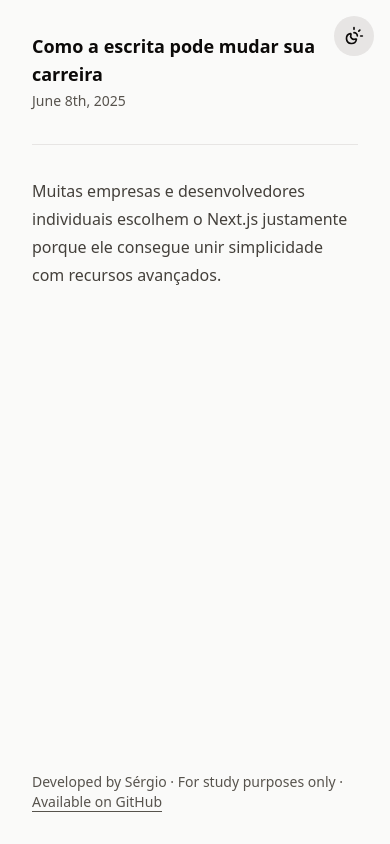
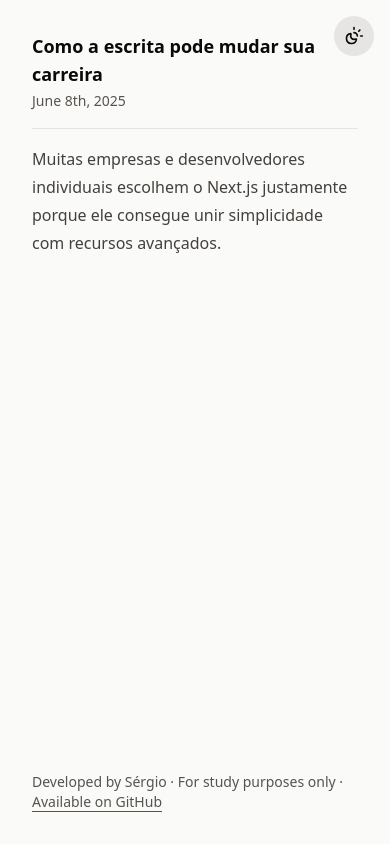
Before and after one commit to sergiodantasz/blog, a Next.js app: page /post/como-a-escrita-pode-mudar-sua-carreira in a window 390 px wide. Built offline with nearby package versions, Linux system fonts and the light colour scheme.

Commit message:
style: enhance layout spacing for improved visual hierarchy in main and post pages

```diff
--- a/src/app/page.tsx
+++ b/src/app/page.tsx
@@ -6,7 +6,7 @@ import { Spinner } from '@/components/ui/spinner';
 
 export default async function Page() {
   return (
-    <div>
+    <div className='space-y-8 sm:space-y-16'>
       <Header />
       <Suspense fallback={<Spinner />}>
         <PostList />
--- a/src/app/post/[slug]/page.tsx
+++ b/src/app/post/[slug]/page.tsx
@@ -25,7 +25,7 @@ export default async function Page({ params }: PageProps) {
   const { slug } = await params;
   const post = await findPostBySlugCached(slug);
   return (
-    <div className='flex flex-col gap-8'>
+    <div className='flex min-w-0 flex-col gap-4 sm:gap-8'>
       <div>
         <h1 className='text-lg font-bold'>{post.title}</h1>
         <span className='text-sm text-stone-600 dark:text-stone-400'>
```
